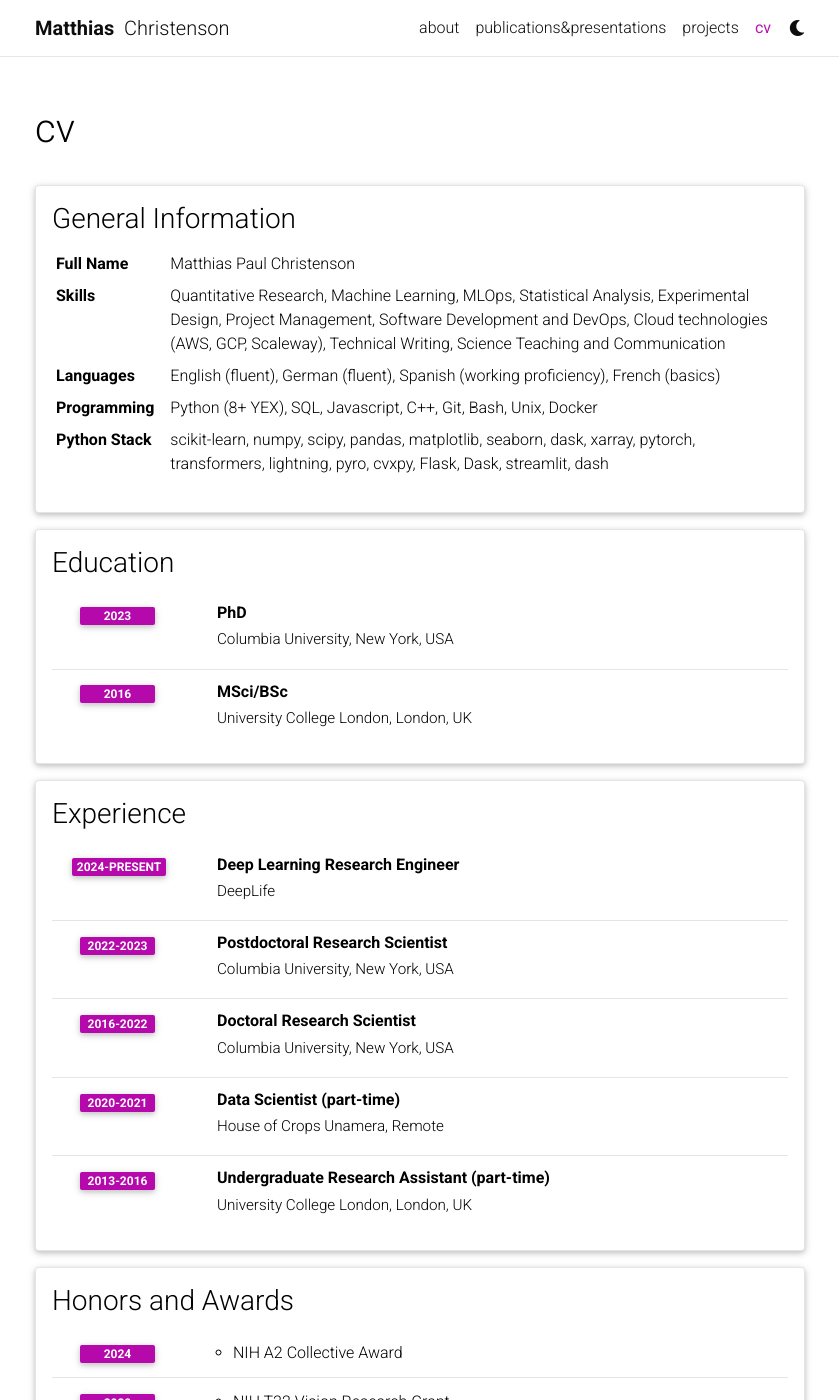
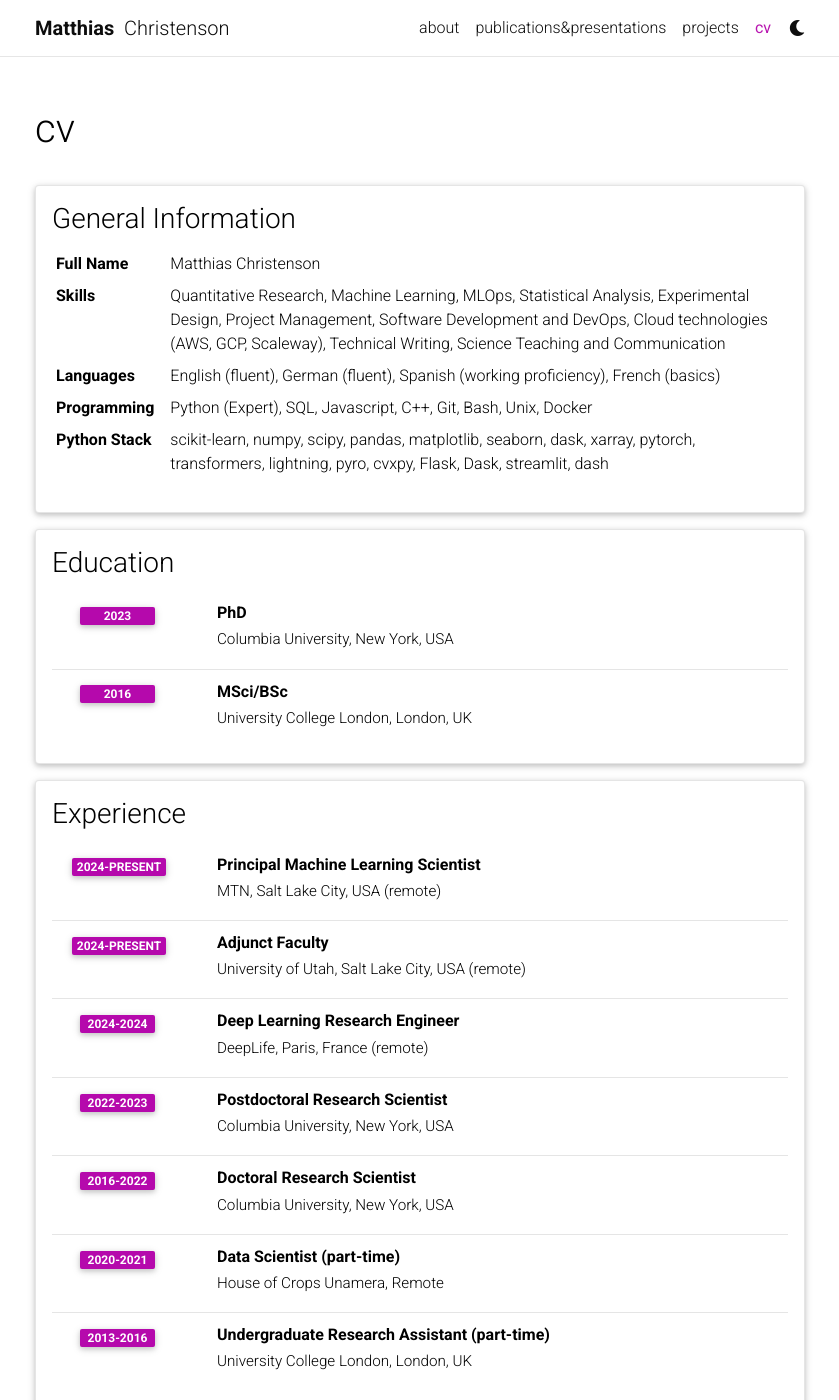
Before and after one commit to neuralsignal/neuralsignal.github.io, a Jekyll site: the page built from _pages/cv.md, in a window 1280 px wide and 1400 px high. Shown: the whole window, without its empty margins (220-1059 px from the left). Built offline with Jekyll 4.4.1, drawn with Linux system fonts in a browser that asks for light colours; comment, search, counter and statistics services are not loaded; a style sheet for code colours, icons or effects is not loaded.

Commit message:
minor updates

```diff
--- a/_data/cv.yml
+++ b/_data/cv.yml
@@ -2,13 +2,13 @@
   type: map
   contents:
     - name: Full Name
-      value: Matthias Paul Christenson
+      value: Matthias Christenson
     - name: Skills
       value: Quantitative Research, Machine Learning, MLOps, Statistical Analysis, Experimental Design, Project Management, Software Development and DevOps, Cloud technologies (AWS, GCP, Scaleway), Technical Writing, Science Teaching and Communication
     - name: Languages
       value: English (fluent), German (fluent), Spanish (working proficiency), French (basics)
     - name: Programming
-      value: Python (8+ YEX), SQL, Javascript, C++, Git, Bash, Unix, Docker
+      value: Python (Expert), SQL, Javascript, C++, Git, Bash, Unix, Docker
     - name: Python Stack
       value: scikit-learn, numpy, scipy, pandas, matplotlib, seaborn, dask, xarray, pytorch, transformers, lightning, pyro, cvxpy, Flask, Dask, streamlit, dash
 
@@ -25,9 +25,17 @@
 - title: Experience
   type: time_table
   contents:
+    - title: Principal Machine Learning Scientist
+      institution: MTN, Salt Lake City, USA (remote)
+      year: 2024-present
+
+    - title: Adjunct Faculty
+      institution: University of Utah, Salt Lake City, USA (remote)
+      year: 2024-present
+
     - title: Deep Learning Research Engineer
-      institution: DeepLife
-      year: 2024-present
+      institution: DeepLife, Paris, France (remote)
+      year: 2024-2024
 
     - title: Postdoctoral Research Scientist
       institution: Columbia University, New York, USA
```
Also changed, not shown: _pages/about.md (+1 -1 lines).
